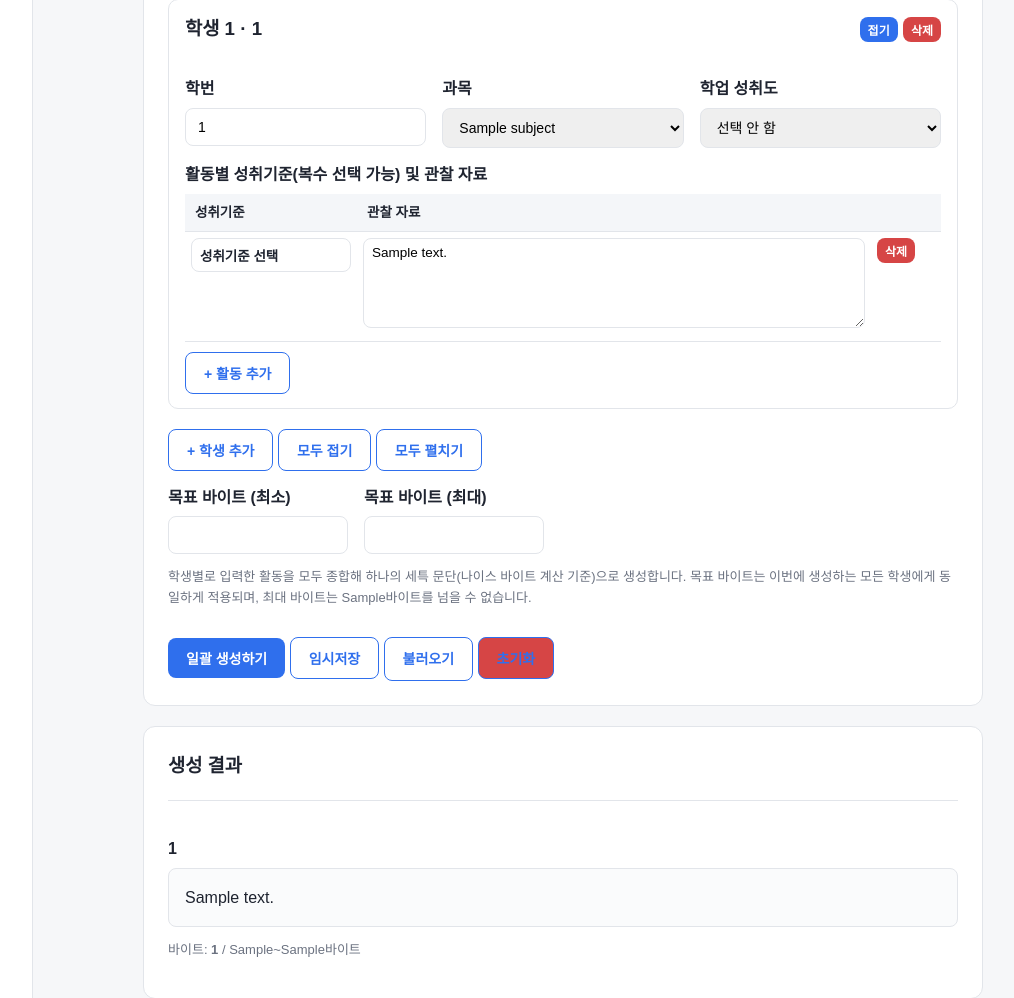
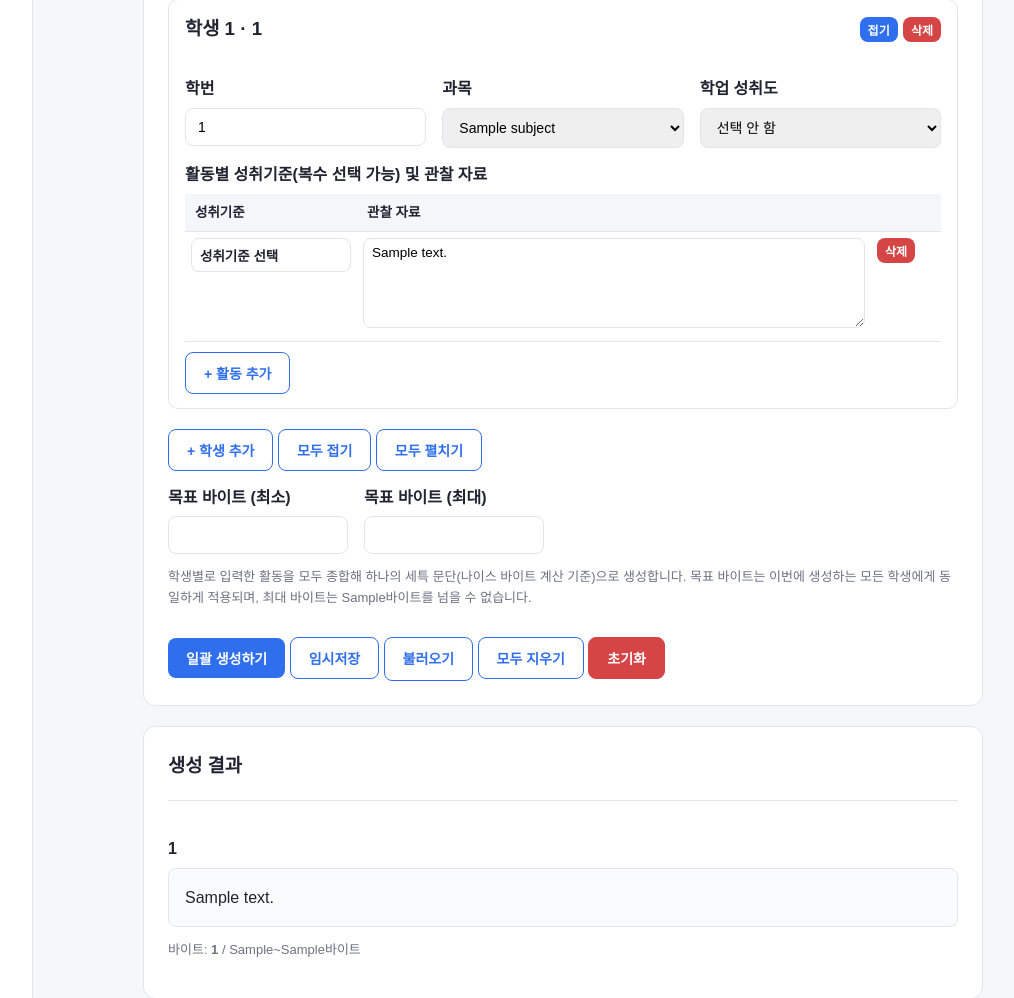
Before and after one commit to VioletWizard-lim/student_record, a FastAPI app: template app/templates/dashboard.html in a window 1280 px wide. Shown: the part 408-1406 px from the top of the page, without its empty margins (187-1201 px from the left). Run offline with FastAPI, Linux system fonts and the light colour scheme; the template is opened without the code that fills it: most values are stand-ins (such as "Sample title", 1, 10 or a date in 2020); parts of the project's set-up code (start-up, migrations or seed data) failed here and were passed over.

Commit message:
"모두 지우기"와 "초기화"를 별도 버튼으로 분리
지금까지 하나였던 버튼이 화면과 서버에 저장된 임시저장 내용을 한 번에
지워서, 실수로 눌러도 "불러오기"로 되돌릴 방법이 없었다.

"모두 지우기"는 서버 요청 없이 화면(폼)만 빈 상태로 되돌리고, 저장된
임시저장 내용은 그대로 남겨둔다 — 그래서 실수로 누르거나 마음이
바뀌어도 "불러오기"로 되돌릴 수 있다. "초기화"(POST /draft/clear)는
기존처럼 화면과 서버의 임시저장 내용을 함께 지우는 좀 더 되돌리기 어려운
동작으로 남겨뒀다.

버튼에 danger + row-add 클래스를 같이 쓰면 .danger가 배경만 덮어쓰고
.row-add의 파란 글자/테두리가 그대로 남아 빨간 배경에 파란 글자가
섞여 보이는 문제가 있어, .row-add.danger 조합 스타일을 별도로
추가해 정리했다.

Co-Authored-By: Claude Sonnet 5 <noreply@anthropic.com>
Claude-Session: https://claude.ai/code/session_0189tfoXMytFcgAFjjBGhubp

```diff
--- a/app/generation.py
+++ b/app/generation.py
@@ -516,9 +516,9 @@ async def save_draft(request: Request, current: CurrentUser = Depends(require_ap
 
 @router.post("/draft/clear")
 async def clear_draft(request: Request, current: CurrentUser = Depends(require_approved)):
-    """학생 입력 폼을 빈 상태로 초기화한다. 저장된 임시저장 내용도 함께
-    지워, 다음에 대시보드를 열었을 때 방금 지운 내용이 다시 불러와지지
-    않게 한다."""
+    """학생 입력 폼을 빈 상태로 초기화한다. 화면만 지우는 "모두 지우기"
+    버튼(클라이언트 전용)과 달리, 저장된 임시저장 내용도 함께 지워서
+    "불러오기"로도 되돌릴 수 없게 한다."""
     client = get_user_client(current["access_token"])
     await run_in_threadpool(
         lambda: client.table("drafts").delete().eq("user_id", current["user_id"]).execute()
--- a/app/static/style.css
+++ b/app/static/style.css
@@ -7,6 +7,7 @@
   --primary: #2f6fed;
   --primary-dark: #1e4fb8;
   --danger: #d64545;
+  --danger-dark: #b83a3a;
   --danger-bg: #fdecec;
   --notice-bg: #eef4ff;
   --success-bg: #eafaf0;
@@ -426,6 +427,19 @@ th {
   background: var(--notice-bg);
 }
 
+/* .danger가 background만 덮어쓰고 .row-add의 파란 글자/테두리는 그대로
+   남아, 두 클래스를 같이 쓰면 빨간 배경에 파란 글자가 섞여 보이는
+   문제가 있었다. 위험한 동작(초기화 등)임을 나타내면서도 다른 row-add
+   버튼과 여백은 맞추기 위해 별도로 덮어쓴다. */
+.row-add.danger {
+  color: #fff;
+  border-color: var(--danger);
+}
+
+.row-add.danger:hover {
+  background: var(--danger-dark);
+}
+
 .student-block {
   border: 1px solid var(--border);
   border-radius: 10px;
--- a/app/templates/dashboard.html
+++ b/app/templates/dashboard.html
@@ -112,7 +112,8 @@
     <button type="submit" id="generate-submit-btn" {% if not unlimited and remaining <= 0 %}disabled{% endif %}>일괄 생성하기</button>
     <button type="submit" formaction="/draft/save" formnovalidate class="row-add">임시저장</button>
     <a href="/dashboard" class="btn row-add" onclick="return confirm('마지막으로 임시저장한 내용을 불러올까요? 지금 화면에서 저장하지 않은 변경 내용은 사라집니다.');">불러오기</a>
-    <button type="submit" formaction="/draft/clear" formnovalidate class="danger row-add" onclick="return confirm('입력한 학생 정보를 모두 지우고 새로 시작하시겠습니까? 이 작업은 되돌릴 수 없습니다.');">초기화</button>
+    <button type="button" class="row-add" onclick="clearAllStudentBlocks()">모두 지우기</button>
+    <button type="submit" formaction="/draft/clear" formnovalidate class="danger row-add" onclick="return confirm('입력한 학생 정보와 저장된 임시저장 내용을 모두 지우고 새로 시작하시겠습니까? 이후에는 \'불러오기\'로도 되돌릴 수 없습니다.');">초기화</button>
     {% if notice %}<div id="server-notice" class="success" style="margin-top:16px;">{{ notice }}</div>{% endif %}
     {% if error %}<div id="server-error" class="error" style="margin-top:16px;">{{ error }}</div>{% endif %}
   </form>
@@ -296,6 +297,62 @@
     }
   }
 
+  // 기존 학생 블록 하나를 본떠 완전히 빈 상태의 블록을 만든다. 활동 행은
+  // 서버가 새 학생에게 기본으로 채워주는 개수(2개, 빈 상태)에 맞춘다.
+  function buildBlankStudentBlock(index) {
+    var template = document.querySelector('.student-block');
+    var clone = template.cloneNode(true);
+    clone.setAttribute('data-index', index);
+    clone.classList.remove('collapsed');
+    clone.querySelectorAll('[name]').forEach(function (el) {
+      el.name = el.name.slice(0, el.name.lastIndexOf('__')) + '__' + index;
+    });
+    clone.querySelectorAll('input[type=text], textarea').forEach(function (el) { el.value = ''; });
+    clone.querySelectorAll('select').forEach(function (el) { el.selectedIndex = 0; });
+    clone.querySelectorAll('.criterion-hidden').forEach(function (el) {
+      el.dataset.selected = '';
+      el.value = '';
+    });
+    clone.querySelectorAll('.criterion-panel').forEach(function (p) { p.style.display = 'none'; });
+    var toggleBtn = clone.querySelector('.student-block-title button.row-remove:not(.danger)');
+    if (toggleBtn) toggleBtn.textContent = '접기';
+
+    var tbody = clone.querySelector('.activity-rows');
+    var rows = tbody.querySelectorAll('tr');
+    while (rows.length > 2) {
+      rows[rows.length - 1].remove();
+      rows = tbody.querySelectorAll('tr');
+    }
+    while (rows.length < 2) {
+      var rowClone = rows[0].cloneNode(true);
+      rowClone.querySelectorAll('textarea').forEach(function (t) { t.value = ''; });
+      var hidden = rowClone.querySelector('.criterion-hidden');
+      hidden.dataset.selected = '';
+      hidden.value = '';
+      rowClone.querySelector('.criterion-panel').style.display = 'none';
+      tbody.appendChild(rowClone);
+      rows = tbody.querySelectorAll('tr');
+    }
+
+    onSubjectChange(clone.querySelector('select[name^="subject__"]'));
+    return clone;
+  }
+
+  // "모두 지우기": 화면(폼)만 빈 상태로 되돌린다. 서버에 저장된 임시저장
+  // 내용은 건드리지 않으므로, "불러오기"를 누르면 지우기 전 상태로 다시
+  // 돌아갈 수 있다(DB까지 지우는 "초기화"와의 차이점).
+  function clearAllStudentBlocks() {
+    if (!confirm('입력한 학생 정보를 모두 지우시겠습니까? (저장된 임시저장 내용은 그대로 남아 있어 "불러오기"로 다시 불러올 수 있습니다)')) {
+      return;
+    }
+    var blank = buildBlankStudentBlock(0);
+    var container = document.getElementById('student-blocks');
+    container.innerHTML = '';
+    container.appendChild(blank);
+    nextStudentIndex = 1;
+    updateStudentHeadings();
+  }
+
   function updateStudentHeadings() {
     document.querySelectorAll('.student-block').forEach(function (block, i) {
       var label = '학생 ' + (i + 1);
```
Also changed, not shown: README.md.
